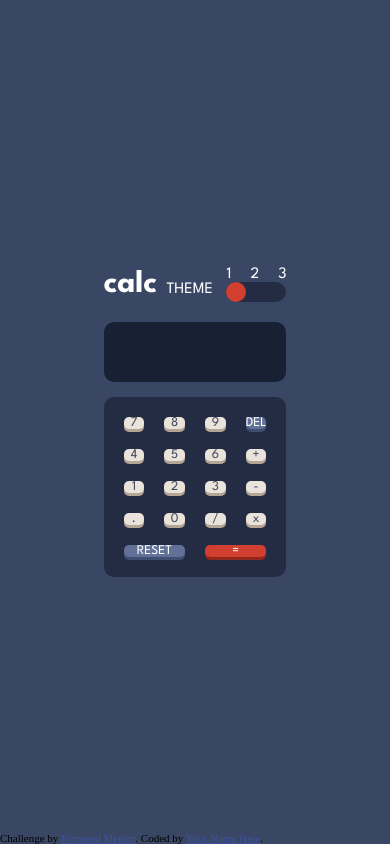
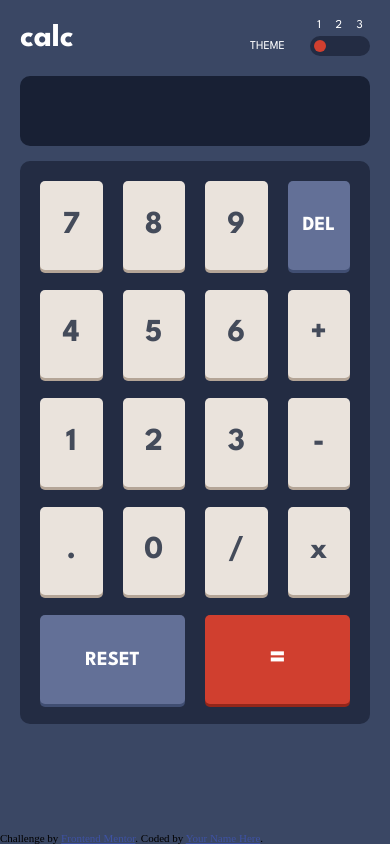
Before and after one commit to paosofiam/calculator-app, a plain HTML site: page index.html in a window 390 px wide. Drawn offline with Linux system fonts and the light colour scheme.

Commit message:
Mobile version added styles added

```diff
--- a/assets/scripts/keyboard.js
+++ b/assets/scripts/keyboard.js
@@ -13,7 +13,7 @@ function delkey(e){// Backspace
 function getKey(e) {
     var key = ` ${e.keyCode}`;
     var char = '';
-    console.log(key);
+    //console.log(key);
     if (key >= 48 && key <= 57){// 0-9
         char = key-48;
         activeKey('button'+char,'3');
--- a/assets/styles/general.css
+++ b/assets/styles/general.css
@@ -14,7 +14,7 @@
 #themeTags{
     width: 100%;
     display: flex;
-    justify-content: space-between;
+    justify-content: space-around;
 }
 .themeTag{
     text-align: center;
@@ -41,9 +41,11 @@
 }
 .checkmark{
     position: absolute;
+    top: 4px;
+    left: 4px;
     display: block;
-    height: 20px;
-    width: 20px;
+    height: 12px;
+    width: 12px;
     border-radius: 10px;
     transition: background-color 100ms;
 }
@@ -58,8 +60,10 @@
 
 #screen{
     display: block;
+    font-size: 36px;
+    font-weight: var(--FW);
     width: 100%;
-    height: 60px;
+    height: 70px;
     background-color: var(--screenB);
     color: var(--textScreen);
     border-radius: var(--calcRadius);
--- a/assets/styles/mobile.css
+++ b/assets/styles/mobile.css
@@ -0,0 +1,29 @@
+#calculator{
+    padding: var(--gapSize);
+}
+#case{
+    height: 100%;
+    width: 100%;
+}
+
+#themeTag{
+    margin: auto 0;
+    font-size: 12px;
+}
+.themeTag{
+    height: 16px;
+    font-size: 12px;
+}
+
+
+#keyboard{
+    height: 70%;
+}
+#buttonExecute, .numButton{
+    font-size: var(--FS);
+    font-weight: var(--FW);
+}
+.commandButton{
+    font-size: 20px;
+    font-weight: var(--FW);
+}
--- a/index.html
+++ b/index.html
@@ -7,15 +7,17 @@
   <link rel="icon" type="image/png" sizes="32x32" href="assets/images/favicon-32x32.png">
   <link rel="stylesheet" href="/assets/styles/config.css">
   <link rel="stylesheet" href="/assets/styles/general.css">
+  <link rel="stylesheet" href="/assets/styles/mobile.css" media="screen and (max-width:720px)">
+  <link rel="stylesheet" href="/assets/styles/desktop.css" media="screen and (min-width:720px)">
   <title>Frontend Mentor | Calculator app</title>
 </head>
 <body id="calcApp" class="">
   <main id="calculator">
-    <div>
+    <div id="case">
       <div id="topCase">
         <h1>calc</h1>
         <div id="themeSwitch">
-          <span class="row2 column1">THEME</span>
+          <span id="themeTag" class="row2 column1">THEME</span>
           <div id="themeTags" class="row1 column2">
             <span class="themeTag">1</span>
             <span class="themeTag">2</span>
```
